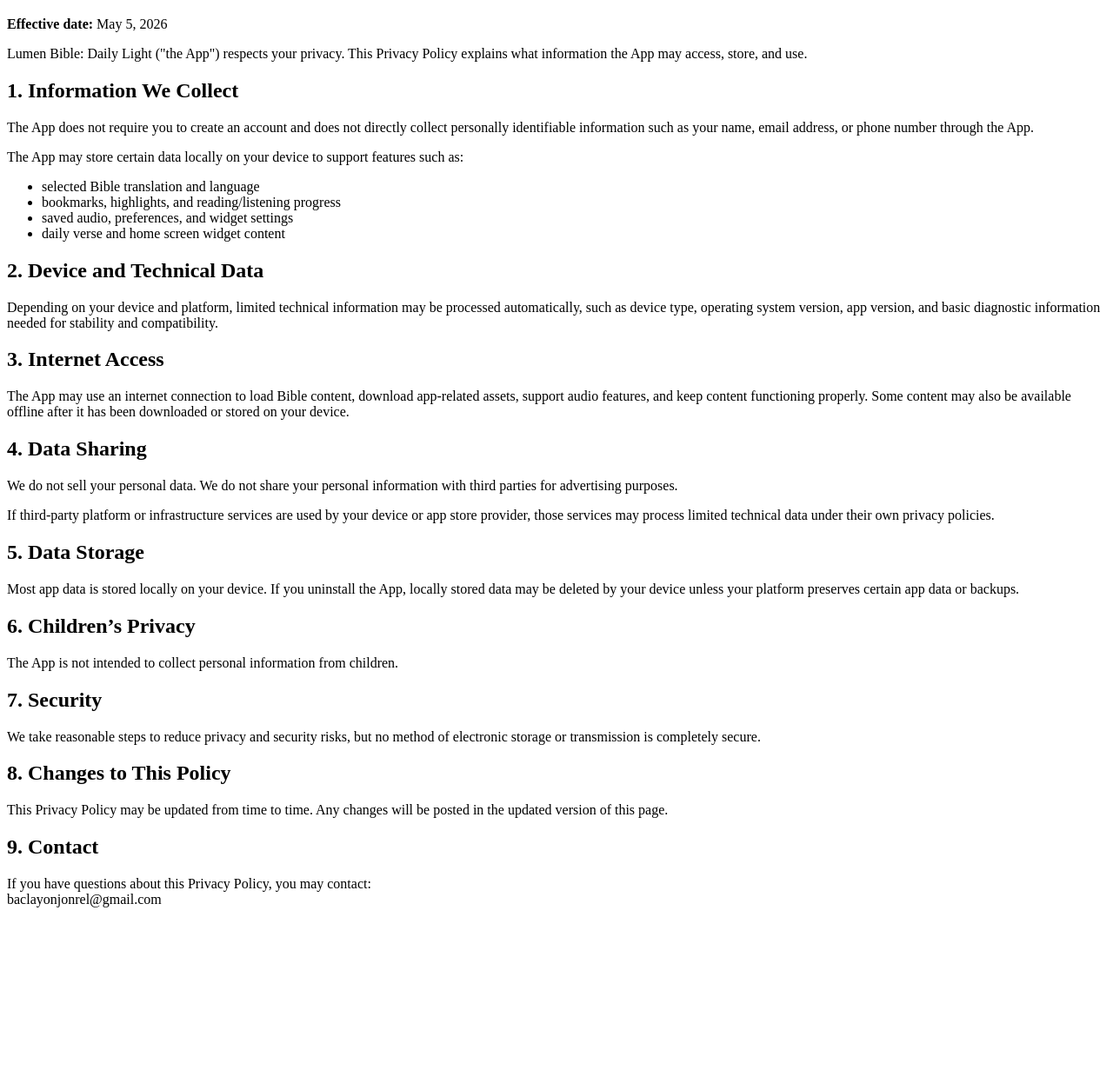
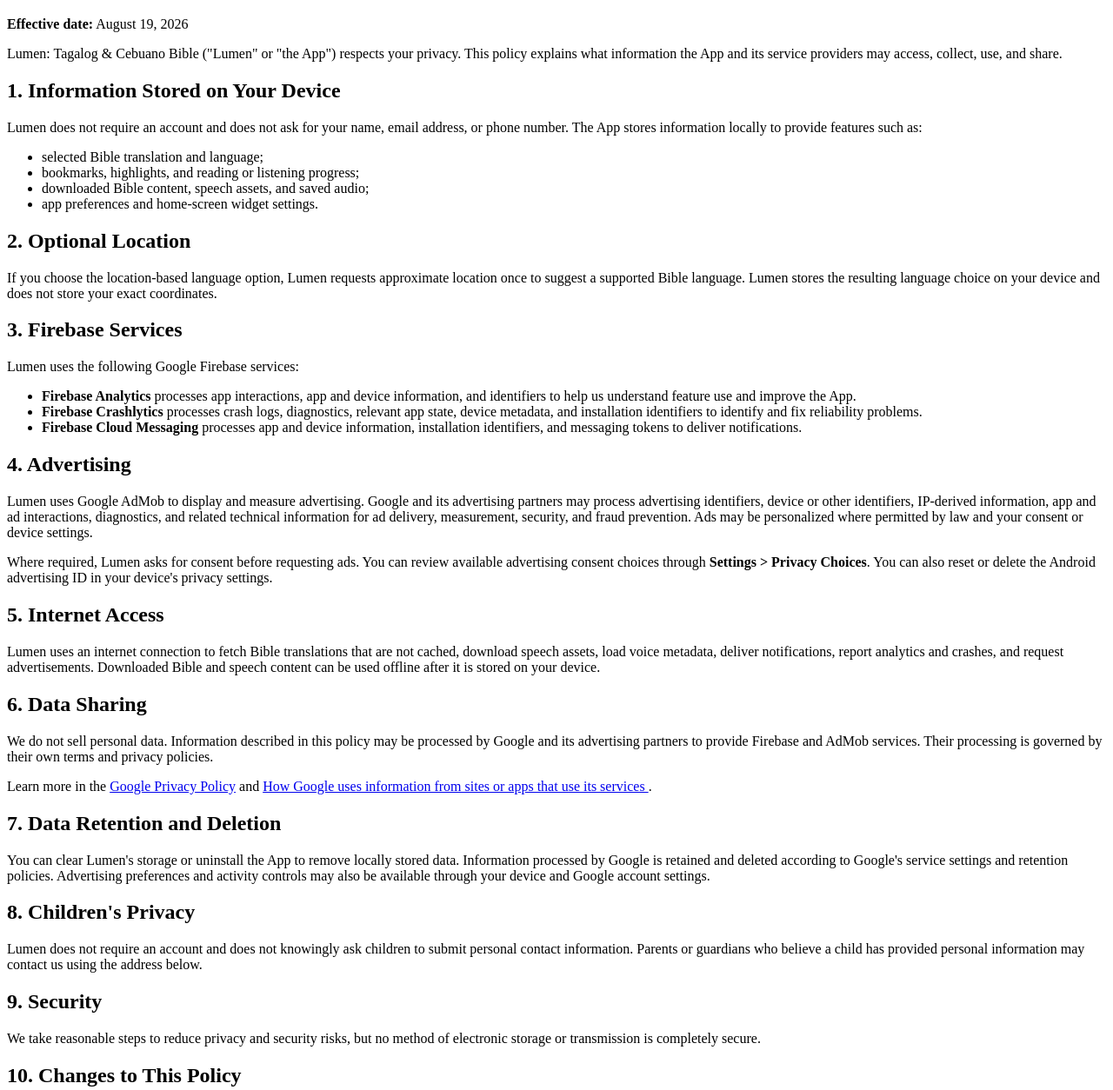
Before and after one commit to baclayonjonrel/privacy-policy, a plain HTML site: page index.html in a window 1280 px wide. Shown: the part 61-1315 px from the top of the page at 87% size. Before the commit the page ends 1121 px from the top, so only its background shows below. Drawn offline with Linux system fonts and the light colour scheme.

Commit message:
update privacy policy

```diff
--- a/index.html
+++ b/index.html
@@ -3,87 +3,132 @@
 <head>
   <meta charset="UTF-8" />
   <meta name="viewport" content="width=device-width, initial-scale=1.0" />
-  <title>Privacy Policy - Lumen Bible: Daily Light</title>
+  <title>Privacy Policy - Lumen: Tagalog &amp; Cebuano Bible</title>
 </head>
 <body>
   <h1>Privacy Policy</h1>
 
-  <p><strong>Effective date:</strong> May 5, 2026</p>
+  <p><strong>Effective date:</strong> August 19, 2026</p>
 
   <p>
-    Lumen Bible: Daily Light ("the App") respects your privacy. This Privacy Policy
-    explains what information the App may access, store, and use.
+    Lumen: Tagalog &amp; Cebuano Bible ("Lumen" or "the App") respects your
+    privacy. This policy explains what information the App and its service
+    providers may access, collect, use, and share.
   </p>
 
-  <h2>1. Information We Collect</h2>
+  <h2>1. Information Stored on Your Device</h2>
   <p>
-    The App does not require you to create an account and does not directly collect
-    personally identifiable information such as your name, email address, or phone number
-    through the App.
+    Lumen does not require an account and does not ask for your name, email
+    address, or phone number. The App stores information locally to provide
+    features such as:
+  </p>
+  <ul>
+    <li>selected Bible translation and language;</li>
+    <li>bookmarks, highlights, and reading or listening progress;</li>
+    <li>downloaded Bible content, speech assets, and saved audio;</li>
+    <li>app preferences and home-screen widget settings.</li>
+  </ul>
+
+  <h2>2. Optional Location</h2>
+  <p>
+    If you choose the location-based language option, Lumen requests
+    approximate location once to suggest a supported Bible language. Lumen
+    stores the resulting language choice on your device and does not store
+    your exact coordinates.
   </p>
 
-  <p>
-    The App may store certain data locally on your device to support features such as:
-  </p>
+  <h2>3. Firebase Services</h2>
+  <p>Lumen uses the following Google Firebase services:</p>
   <ul>
-    <li>selected Bible translation and language</li>
-    <li>bookmarks, highlights, and reading/listening progress</li>
-    <li>saved audio, preferences, and widget settings</li>
-    <li>daily verse and home screen widget content</li>
+    <li>
+      <strong>Firebase Analytics</strong> processes app interactions, app and
+      device information, and identifiers to help us understand feature use
+      and improve the App.
+    </li>
+    <li>
+      <strong>Firebase Crashlytics</strong> processes crash logs, diagnostics,
+      relevant app state, device metadata, and installation identifiers to
+      identify and fix reliability problems.
+    </li>
+    <li>
+      <strong>Firebase Cloud Messaging</strong> processes app and device
+      information, installation identifiers, and messaging tokens to deliver
+      notifications.
+    </li>
   </ul>
 
-  <h2>2. Device and Technical Data</h2>
+  <h2>4. Advertising</h2>
   <p>
-    Depending on your device and platform, limited technical information may be processed
-    automatically, such as device type, operating system version, app version, and basic
-    diagnostic information needed for stability and compatibility.
+    Lumen uses Google AdMob to display and measure advertising. Google and its
+    advertising partners may process advertising identifiers, device or other
+    identifiers, IP-derived information, app and ad interactions, diagnostics,
+    and related technical information for ad delivery, measurement, security,
+    and fraud prevention. Ads may be personalized where permitted by law and
+    your consent or device settings.
+  </p>
+  <p>
+    Where required, Lumen asks for consent before requesting ads. You can
+    review available advertising consent choices through
+    <strong>Settings &gt; Privacy Choices</strong>. You can also reset or delete
+    the Android advertising ID in your device's privacy settings.
   </p>
 
-  <h2>3. Internet Access</h2>
+  <h2>5. Internet Access</h2>
   <p>
-    The App may use an internet connection to load Bible content, download app-related assets,
-    support audio features, and keep content functioning properly. Some content may also be
-    available offline after it has been downloaded or stored on your device.
+    Lumen uses an internet connection to fetch Bible translations that are not
+    cached, download speech assets, load voice metadata, deliver notifications,
+    report analytics and crashes, and request advertisements. Downloaded Bible
+    and speech content can be used offline after it is stored on your device.
   </p>
 
-  <h2>4. Data Sharing</h2>
+  <h2>6. Data Sharing</h2>
   <p>
-    We do not sell your personal data. We do not share your personal information with third
-    parties for advertising purposes.
+    We do not sell personal data. Information described in this policy may be
+    processed by Google and its advertising partners to provide Firebase and
+    AdMob services. Their processing is governed by their own terms and privacy
+    policies.
+  </p>
+  <p>
+    Learn more in the
+    <a href="https://policies.google.com/privacy">Google Privacy Policy</a> and
+    <a href="https://policies.google.com/technologies/partner-sites">
+      How Google uses information from sites or apps that use its services
+    </a>.
   </p>
 
+  <h2>7. Data Retention and Deletion</h2>
   <p>
-    If third-party platform or infrastructure services are used by your device or app store
-    provider, those services may process limited technical data under their own privacy policies.
+    You can clear Lumen's storage or uninstall the App to remove locally stored
+    data. Information processed by Google is retained and deleted according to
+    Google's service settings and retention policies. Advertising preferences
+    and activity controls may also be available through your device and Google
+    account settings.
   </p>
 
-  <h2>5. Data Storage</h2>
+  <h2>8. Children's Privacy</h2>
   <p>
-    Most app data is stored locally on your device. If you uninstall the App, locally stored
-    data may be deleted by your device unless your platform preserves certain app data or backups.
+    Lumen does not require an account and does not knowingly ask children to
+    submit personal contact information. Parents or guardians who believe a
+    child has provided personal information may contact us using the address
+    below.
   </p>
 
-  <h2>6. Children’s Privacy</h2>
+  <h2>9. Security</h2>
   <p>
-    The App is not intended to collect personal information from children.
+    We take reasonable steps to reduce privacy and security risks, but no
+    method of electronic storage or transmission is completely secure.
   </p>
 
-  <h2>7. Security</h2>
+  <h2>10. Changes to This Policy</h2>
   <p>
-    We take reasonable steps to reduce privacy and security risks, but no method of electronic
-    storage or transmission is completely secure.
+    This policy may be updated to reflect changes to Lumen or its service
+    providers. Updates will be published on this page with a revised effective
+    date.
   </p>
 
-  <h2>8. Changes to This Policy</h2>
+  <h2>11. Contact</h2>
   <p>
-    This Privacy Policy may be updated from time to time. Any changes will be posted in the
-    updated version of this page.
-  </p>
-
-  <h2>9. Contact</h2>
-  <p>
-    If you have questions about this Privacy Policy, you may contact:
-    <br />
+    For privacy questions or requests, contact:<br />
     baclayonjonrel@gmail.com
   </p>
 </body>
```
